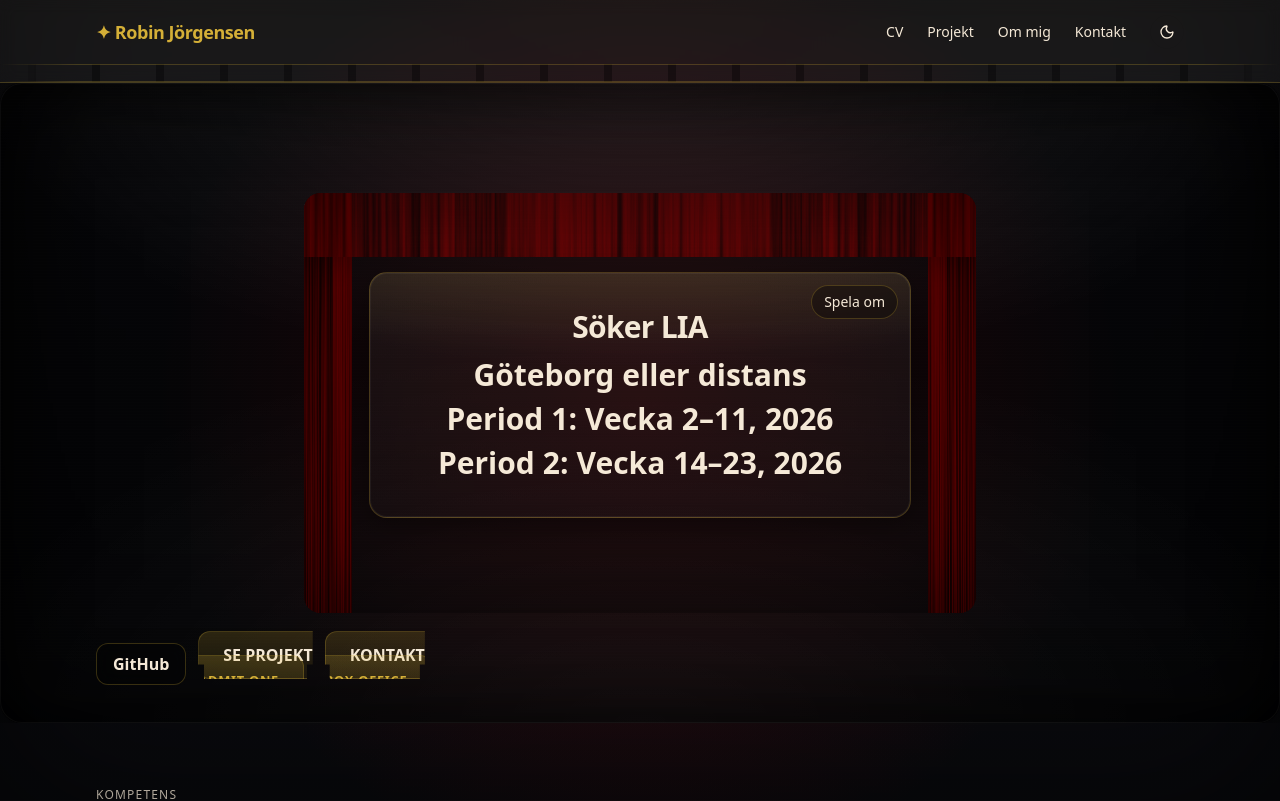
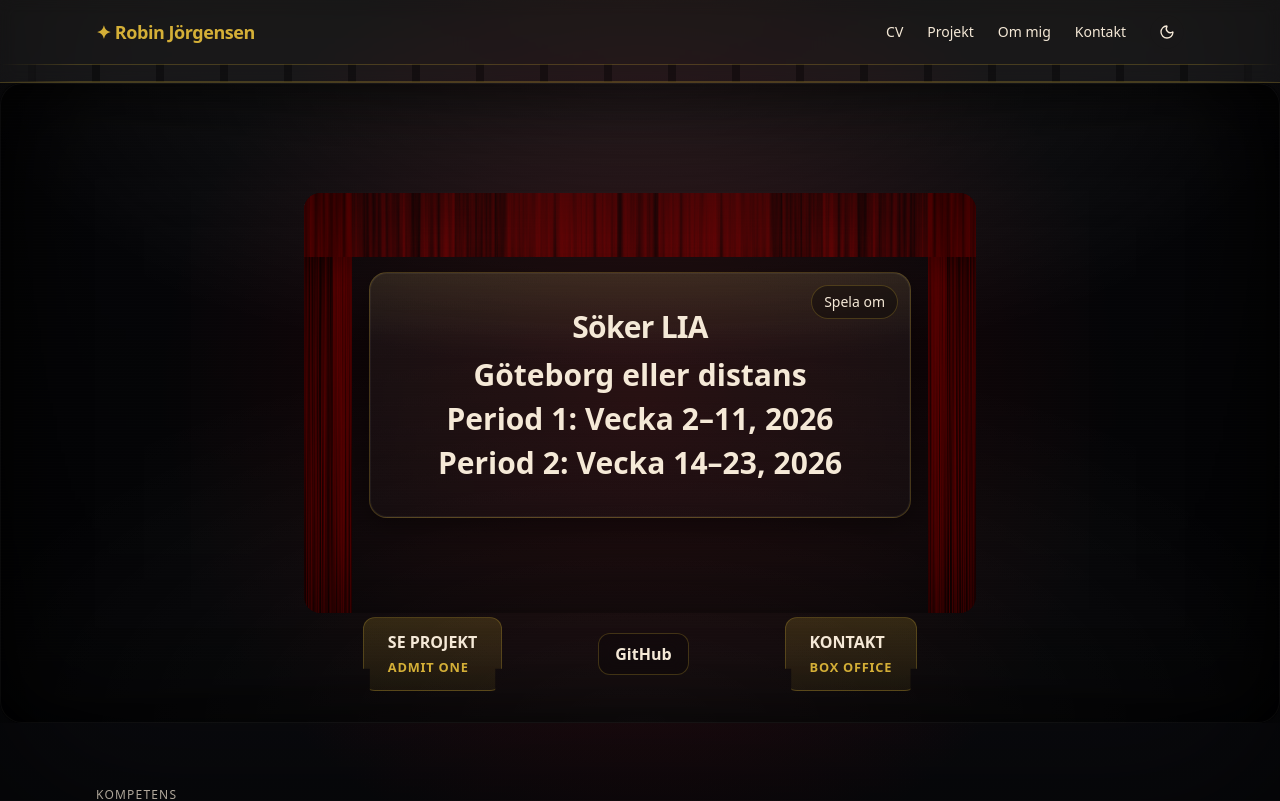
Before and after one commit to Robinjorgensen123/MyPortfolio, a React (Vite) app: page / in a window 1280 px wide. Shown: the top 801 px of the page. Built offline with nearby package versions, Linux system fonts and the light colour scheme.

Commit message:
fixed unclickable buttons

```diff
--- a/src/pages/Home.tsx
+++ b/src/pages/Home.tsx
@@ -7,11 +7,11 @@ import ProjectCard from "../components/ProjectCard";
 import SkillsSection from "../components/skillsSection";
 import { projects } from "../data/projects";
 
-import CurtainInset from "../components/CurtainInset"
+import CurtainInset from "../components/CurtainInset";
 
 const Hero: React.FC = () => (
   <section className="relative overflow-hidden h-[70vh] lg:h-[80vh]">
-    <div className="absolute inset-0">
+    <div className="absolute inset-0 pointer-events-none">
       <CinemaScreen
         widthClass="w-full h-full"
         heightClass="h-full"
@@ -23,16 +23,22 @@ const Hero: React.FC = () => (
 
     {/* Innehåll på bioduken (styrt via CinemaContent) */}
     <div className="absolute inset-0 z-20 flex items-center justify-center pointer-events-none">
-      <div className="pointer-events-auto w-[min(92vw,42rem)] relative rounded-2xl overflow-hidden aspect-[16/10]">
-+     {/* Duken täcker exakt inom kortet */}
-+     <CurtainInset imageUrl="/curtain.jpg" durationSec={1.6} delayMs={250} keepFrame />
+      <div className="pointer-events-none w-[min(92vw,42rem)] relative rounded-2xl overflow-hidden aspect-[16/10]">
+        + {/* Duken täcker exakt inom kortet */}+{" "}
+        <CurtainInset
+          imageUrl="/curtain.jpg"
+          durationSec={1.6}
+          delayMs={250}
+          keepFrame
+        />
         <div
           className="relative z-10 h-full flex items-center justify-center"
           style={{
             paddingLeft: "65px",
             paddingRight: "65px",
             paddingTop: "55px",
-        }}>
+          }}
+        >
           <CinemaContent
             title="Söker LIA"
             lines={[
@@ -42,7 +48,7 @@ const Hero: React.FC = () => (
             ]}
             align="center"
             size="md"
-          styleVariant="marquee"   // "glass" eller "none" funkar också
+            styleVariant="marquee" // "glass" eller "none" funkar också
             delayMs={400}
             animateWords
             replayable
@@ -53,9 +59,14 @@ const Hero: React.FC = () => (
     </div>
 
     {/* Knappar i nederkant */}
-    <div className="relative z-10 max-w-6xl mx-auto px-4 sm:px-6 lg:px-8 h-full">
-      <div className="flex flex-col justify-end h-full pb-8 gap-4">
-        <div className="flex flex-wrap gap-3">
+    <div className="absolute inset-x-0 bottom-8 z-10">
+      <div className="max-w-6xl mx-auto px-4 sm:px-6 lg:px-8">
+        <div className="flex items-center justify-center gap-24 w-full">
+          <Link to="/projects" className="ticket px-6 py-3 font-semibold ">
+            <span>SE PROJEKT</span>
+            <br />
+            <small>ADMIT ONE</small>
+          </Link>
           <Reveal>
             <a
               className="inline-flex items-center gap-4 rounded-xl px-4 py-2 font-bold border border-gold hover:text-gold bg-black/20 backdrop-blur"
@@ -66,20 +77,11 @@ const Hero: React.FC = () => (
               <strong>GitHub</strong>
             </a>
           </Reveal>
-          <Reveal>
-            <Link to="/projects" className="ticket px-6 py-3 font-semibold">
-              <span>SE PROJEKT</span>
-              <br />
-              <small>ADMIT ONE</small>
-            </Link>
-          </Reveal>
-          <Reveal>
           <Link to="/contact" className="ticket px-6 py-3 font-semibold">
             <span>KONTAKT</span>
             <br />
             <small>BOX OFFICE</small>
           </Link>
-          </Reveal>
         </div>
       </div>
     </div>
@@ -95,7 +97,9 @@ const Home: React.FC = () => {
 
       <section className="max-w-6xl mx-auto px-4 sm:px-6 lg:px-8">
         <div className="mb-8">
-          <p className="text-xs tracking-widest text-gold/90 uppercase">Utvalda</p>
+          <p className="text-xs tracking-widest text-gold/90 uppercase">
+            Utvalda
+          </p>
           <h2 className="mt-2 text-2xl sm:text-3xl font-bold">Projekt</h2>
           <p className="mt-2 text-zinc-300/90 max-w-2xl">Github.</p>
         </div>
```
Lines whose indentation alone changed are shown as unchanged.
